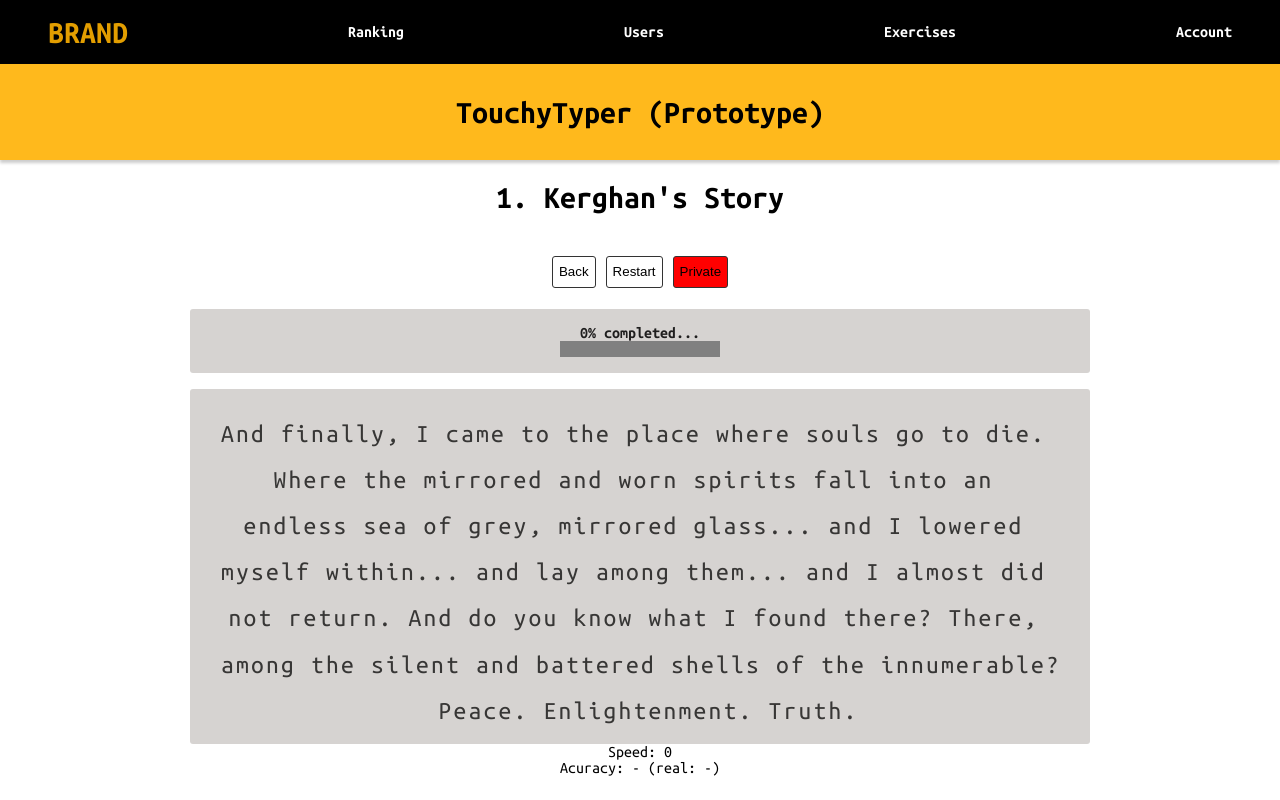
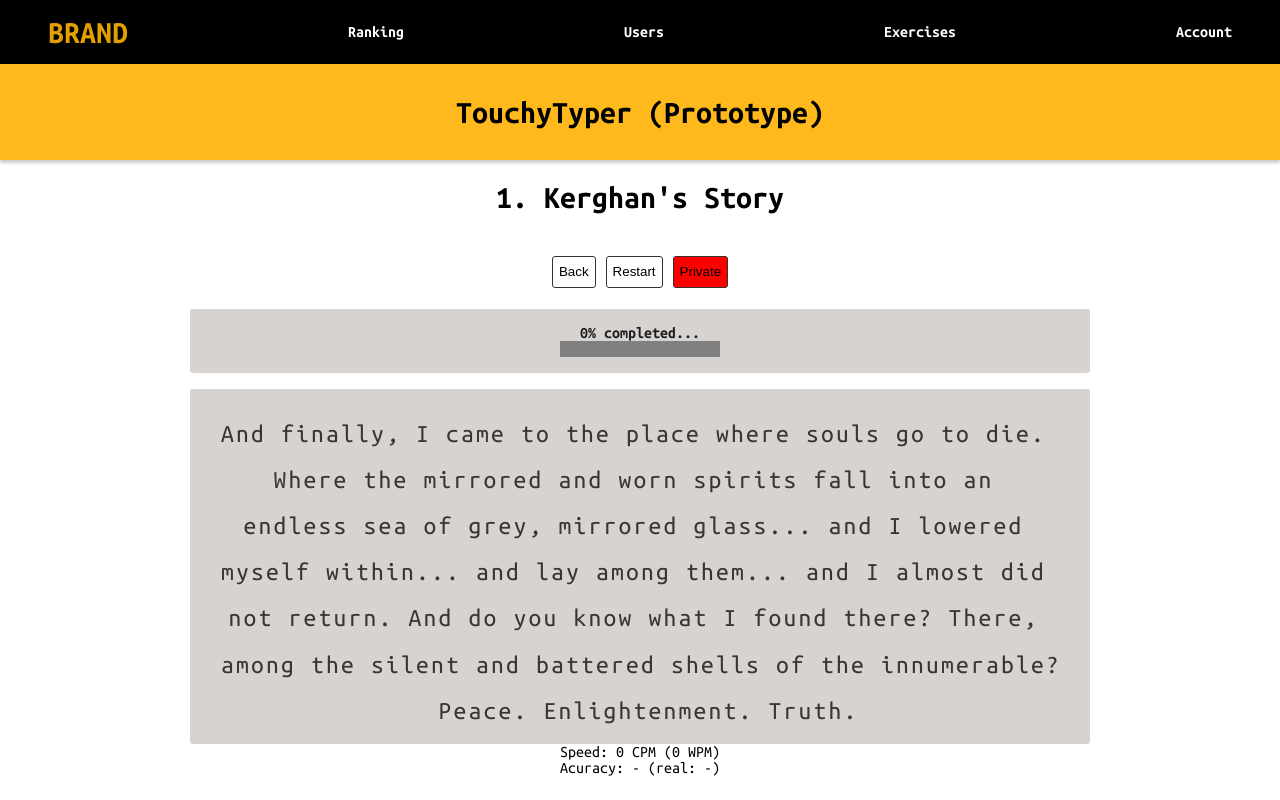
Before and after one commit to wdudek82/touchtyper-fronend-react, a React (Create React App) app: page /exercise/1 in a window 1280 px wide. Built offline with nearby package versions, Linux system fonts and the light colour scheme.

Commit message:
Speed of typing is now reported both in WPM and in CPM (chars per minute)

```diff
--- a/src/components/TypingExercise/Statistics/Statistics.js
+++ b/src/components/TypingExercise/Statistics/Statistics.js
@@ -33,7 +33,7 @@ class Statistics extends Component {
 
     if (timeDelta) {
       charsPerSecond =
-        (((this.props.typedText.length - sumOfUnfixed) / timeDelta) * 60) / 5;
+        (((this.props.typedText.length - sumOfUnfixed) / timeDelta) * 60);
     }
 
     this.setState(() => ({
@@ -83,7 +83,7 @@ class Statistics extends Component {
 
     return (
       <div>
-        <div>Speed: {speed}</div>
+        <div>Speed: {speed} CPM ({Math.floor(speed / 5)} WPM)</div>
         <div>
           Acuracy: {accuracy.relative} (real: {accuracy.real})
         </div>
--- a/src/components/TypingExercise/TypingExercise.js
+++ b/src/components/TypingExercise/TypingExercise.js
@@ -12,7 +12,7 @@ class TypingExercise extends Component {
     originalText: this.props.exercise.text,
     typedText: '',
     mistakeIndexes: [],
-    unfixedMistakes: this.props.exercise.text.split('').map((_) => 0),
+    unfixedMistakes: this.props.exercise.text.split('').map(() => 0),
     timestamps: [],
   };
 
```
